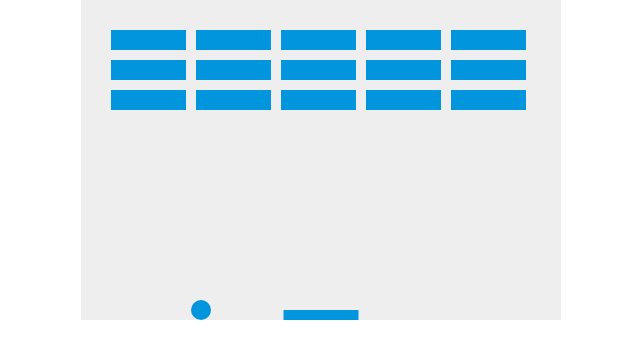
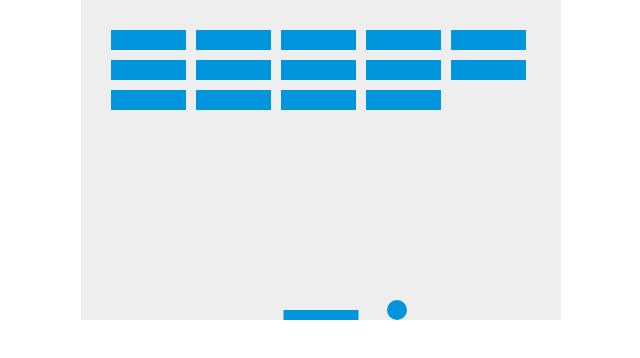
Before and after one commit to FrazierMark/Break-Out-Game, a plain HTML site: page index.html in a window 1280 px wide. Shown: the whole page, without its empty margins (319-959 px from the left). Drawn offline with Linux system fonts and the light colour scheme.

Commit message:
Create collision detection

```diff
--- a/index.html
+++ b/index.html
@@ -43,7 +43,7 @@
 			for (var c = 0; c < brickColumnCount; c++) {
 				bricks[c] = [];
 				for (var r = 0; r < brickRowCount; r++) {
-					bricks[c][r] = { x: 0, y: 0 };
+					bricks[c][r] = { x: 0, y: 0, status: 1 };
 				}
 			}
 
@@ -65,7 +65,24 @@
 					leftPressed = false;
 				}
 			}
-
+			function collisionDetection() {
+				for (var c = 0; c < brickColumnCount; c++) {
+					for (var r = 0; r < brickRowCount; r++) {
+						var b = bricks[c][r];
+						if (b.status == 1) {
+							if (
+								x > b.x &&
+								x < b.x + brickWidth &&
+								y > b.y &&
+								y < b.y + brickHeight
+							) {
+								dy = -dy;
+								b.status = 0;
+							}
+						}
+					}
+				}
+			}
 			function drawBall() {
 				ctx.beginPath();
 				ctx.arc(x, y, ballRadius, 0, Math.PI * 2);
@@ -88,6 +105,7 @@
 			function drawBricks() {
 				for (var c = 0; c < brickColumnCount; c++) {
 					for (var r = 0; r < brickRowCount; r++) {
+						if (bricks[c][r].status == 1) {
 							var brickX = c * (brickWidth + brickPadding) + brickOffsetLeft;
 							var brickY = r * (brickHeight + brickPadding) + brickOffsetTop;
 							bricks[c][r].x = brickX;
@@ -100,12 +118,14 @@
 						}
 					}
 				}
+			}
 
 			function draw() {
 				ctx.clearRect(0, 0, canvas.width, canvas.height);
 				drawBricks();
 				drawBall();
 				drawPaddle();
+				collisionDetection();
 
 				if (x + dx > canvas.width - ballRadius || x + dx < ballRadius) {
 					dx = -dx;
```
Lines whose indentation alone changed are shown as unchanged.
